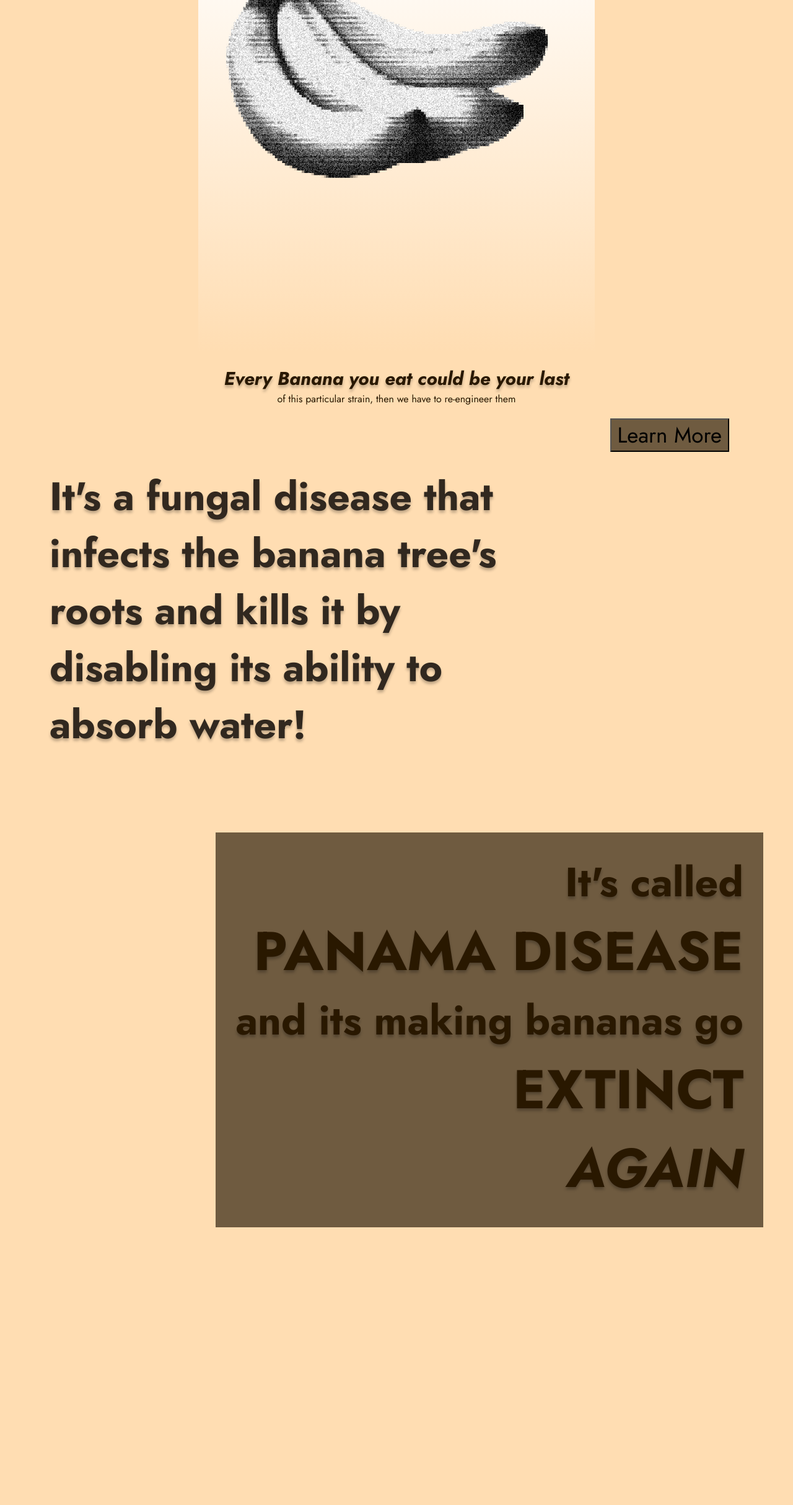
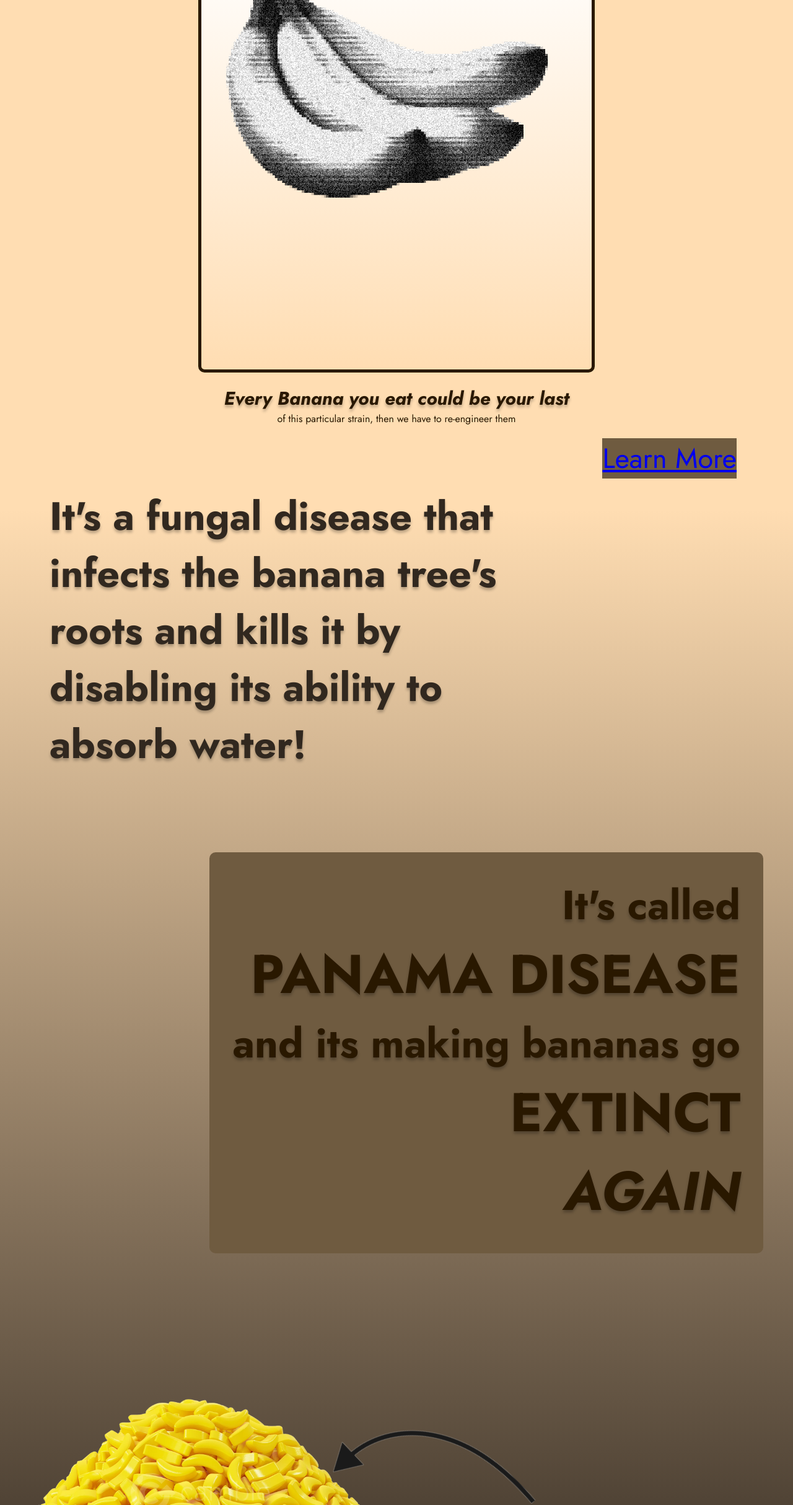
Before and after one commit to SKissings/Project-2, a plain HTML site: page index.html in a window 1280 px wide. Shown: the part 372-2800 px from the top of the page at 62% size. Before the commit the page ends 2400 px from the top, so only its background shows below. Drawn offline with Linux system fonts and the light colour scheme.

Commit message:
need sleep

```diff
--- a/CSS/style.css
+++ b/CSS/style.css
@@ -23,6 +23,7 @@
     text-align: left;
     color: #291800;
     padding-left: 15%;
+    padding-top: 2rem;
     text-shadow: 0px 4px 4px rgba(0, 0, 0, 0.25);
 }
 
@@ -63,6 +64,7 @@
 }
 .name {
     font-size: 64px;
+    font-weight: 400;
 }
 .last {
     font-weight: 700;
@@ -93,6 +95,8 @@
 
 }
 .square {
+    border: solid 5px #291800;
+    border-radius: 10px;
     display: block;
     position: block;
     flex: fixed;
@@ -121,8 +125,10 @@
     flex: absolute;
     background-color: #6F5B40;
     width: 15%;
-    font-size: 35px;
-
+    font-size: 45px;
+}
+.button:visited {
+    color: white;
 }
   .text {
     text-align: center;
@@ -130,7 +136,8 @@
   }
   .disease {
     background-color: #6F5B40;
-    border: 5px round #ff9100;
+    border: 5px solid #6F5B40;
+    border-radius: 10px;
     text-align: right;
     float: right;
     text-shadow: 0px 4px 4px rgba(0, 0, 0, 0.25);
@@ -138,3 +145,27 @@
     padding: 2rem;
     margin: 3rem;
   }
+.pile {
+    width: 50%;
+}
+ .taste {
+    float: right;
+    flex: absolute;
+    margin-top: 28%;
+    margin-right: 5%;
+    font-size: 35px;
+    color: #FFDDB2;
+ }
+.arrow {
+    display: block;
+    position: absolute;
+    flex: absolute;
+    margin-left: 50%;
+    padding-top: 20%;
+    rotate: 45deg;
+    width: auto;
+}
+.candy {
+    background-image: linear-gradient(rgba(255,0,0,0), #31281f);
+    margin: 3rem 0 0 0;
+}
--- a/index.html
+++ b/index.html
@@ -26,7 +26,7 @@
         </div>
     </div>
     <div>
-        <img src="MEDIA/Images/istock_000017061174small-6ca3bb7c8b6c768b92153932e822623a95065935.png" alt="banana" class="fruit" id="Ban">
+        <img src="MEDIA/Images/banana.png" alt="banana" class="fruit" id="Ban">
         <div class="square" id="square"></div>
         <button class="bring" id="bring">Bring It Back!</button>
     </div>
@@ -35,7 +35,7 @@
         <p class="last">Every Banana you eat could be your last</p>
         <p class="strain">of this particular strain, then we have to re-engineer them</p>
      </div>
-     <div>
+     <div class="mid">
         <h3 class="info">It's a fungal disease that <br>infects the banana tree's <br>roots and kills it by <br>disabling its ability to <br>absorb water!</h3>
 
         <div class="disease">
@@ -45,9 +45,17 @@
             <h1>EXTINCT</h1>
             <h1 class="again">AGAIN</h1>
         </div>
-        <button class="button">Learn More</button>
+        <a href="https://www.promusa.org/Fusarium+wilt" class="button">Learn More</a>
     </div>
     </div>
+
+    <div class="candy">
+        <img src="MEDIA/Images/arrow.png" class="arrow">
+        <img src="MEDIA/Images/pile.webp" class="pile" id="pile">
+        <h3 class="taste">All bananas used to taste like this candy- <br>but because of the disease they don't anymore!</h3>
+
+    </div>
+
 
     <script src="js/intro.js"></script>
 
--- a/js/intro.js
+++ b/js/intro.js
@@ -23,4 +23,8 @@ $(document).ready(function(){
           }
         }
       });
+
+      $("#pile").click(function(){
+        $("#pile").animate({left: '250px'});
+    });
 });
```
Also changed, not shown: MEDIA/Images/arrow.png (added), MEDIA/Images/banana.png (renamed from MEDIA/Images/istock_000017061174small-6ca3bb7c8b6c768b92153932e822623a95065935.png), MEDIA/Images/pile.webp (added).
